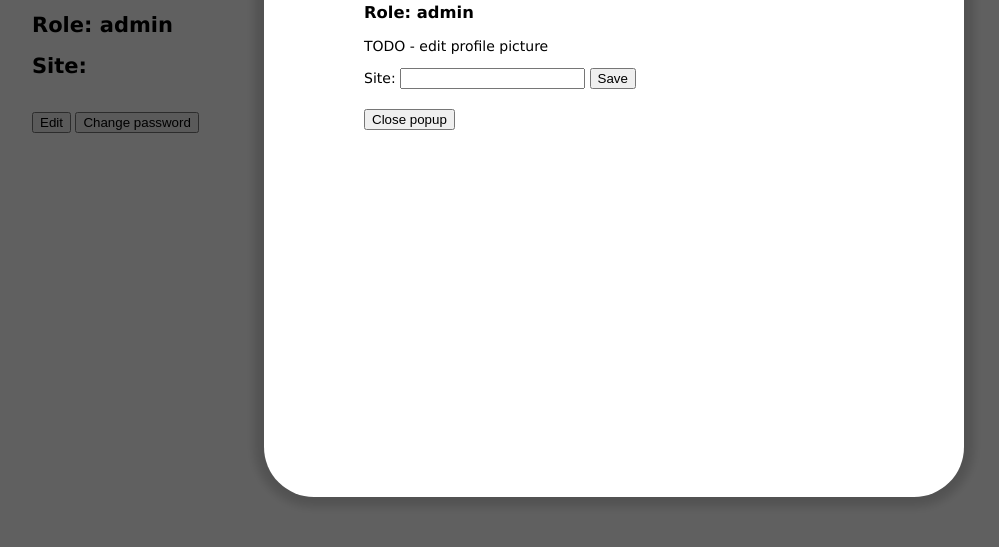
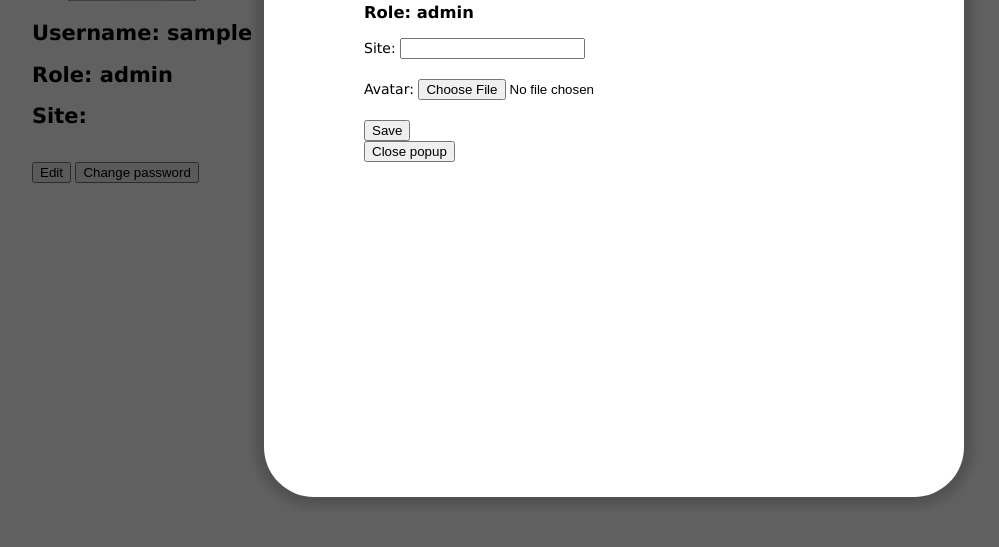
Before and after one commit to kogik/i4, a Node server app: page /user/profile in a window 1280 px wide, after a click on "Edit". Shown: the part 253-800 px from the top of the page, without its empty margins (26-1025 px from the left). Run offline with Node 20, Linux system fonts and the light colour scheme; the visitor is signed in with stand-in values (Sample User, id 1); some libraries are stand-ins or nearby versions.

Commit message:
user avatar change added

```diff
--- a/app.js
+++ b/app.js
@@ -7,6 +7,7 @@
 var { User, UserSchema } = require("./models/user");
 var passport = require("passport");
 var flash = require("connect-flash");
+var fileUpload = require("express-fileupload");
 
 var indexRouter = require("./routes/index");
 var userRouter = require("./routes/user");
@@ -48,6 +49,9 @@
 );
 app.use(flash());
 
+// express-fileupload
+app.use(fileUpload());
+
 // Passport.js
 app.use(passport.initialize());
 app.use(passport.session());
--- a/models/user.js
+++ b/models/user.js
@@ -12,7 +12,11 @@
 	},
 	role: {
 		type: String,
-		default: "worker",
+		require: true,
+	},
+	avatar: {
+		type: String,
+		default: "default.png",
 	},
 	site: {
 		type: String,
--- a/package.json
+++ b/package.json
@@ -14,6 +14,7 @@
     "dotenv": "^16.0.3",
     "ejs": "^3.1.8",
     "express": "^4.18.2",
+    "express-fileupload": "^1.4.0",
     "express-session": "^1.17.3",
     "http-errors": "~1.6.3",
     "mongoose": "^6.8.0",
--- a/routes/user.js
+++ b/routes/user.js
@@ -66,8 +66,15 @@
 
 router.post("/edit-profile", (req, res, next) => {
 	var { site } = req.body;
-	User.findByIdAndUpdate(req.user._id, { site: site }, (err) => {
-		if (err) req.flash("profile-message", "Unable to edit profile informations.");
+	var avatar = null;
+	if (req.files.avatar) {
+		req.files.avatar.mv("./public/images/avatars/" + req.user._id + ".png");
+		avatar = req.user._id + ".png";
+	} else {
+		avatar = req.user.avatar;
+	}
+	User.findByIdAndUpdate(req.user._id, { site: site, avatar: avatar }, (error) => {
+		if (error) req.flash("profile-message", "Unable to edit profile informations.");
 		else req.flash("profile-message", "User informations has been saved.");
 		res.redirect("/user/profile");
 	});
--- a/views/user/profile.ejs
+++ b/views/user/profile.ejs
@@ -11,15 +11,22 @@
 				<h1>Edit your profile</h1>
 				<h3>Username: <%= user.username%></h3>
 				<h3>Role: <%= user.role%></h3>
-				<form action="/user/edit-profile" method="post">
-					<p>TODO - edit profile picture</p>
+				<form action="/user/edit-profile" method="post" enctype="multipart/form-data">
 					<label for="site">Site: </label>
 					<input type="text" name="site" value="<%= user.site %>" />
+					<br />
+
+					<label for="avatar">Avatar: </label>
+					<input type="file" name="avatar" />
+
+					<br />
+
 					<button type="submit">Save</button>
 				</form>
 				<button onclick="popup_toggle('popup-edit')">Close popup</button>
 			</div>
 		</div>
+
 		<div id="popup-chngpass" class="popup" hidden>
 			<div class="popup-box">
 				<h1>Change your password</h1>
@@ -30,6 +37,7 @@
 					<input type="password" name="new_password" />
 					<p>Repeat new password:</p>
 					<input type="password" name="re_new_password" />
+
 					<button type="submit">Change password</button>
 				</form>
 				<button onclick="popup_toggle('popup-chngpass')">Close popup</button>
@@ -41,7 +49,7 @@
 		<% } %>
 
 		<a href="/user/dashboard">back to dashboard</a><br />
-		<img src="" width="100px" height="100px" style="margin-top: 30px" />
+		<img src="/images/avatars/<%= user.avatar %>" width="200px" style="margin-top: 30px" />
 		<h2>Username: <%= user.username %></h2>
 		<h2>Role: <%= user.role %></h2>
 		<h2>Site: <%= user.site %></h2>
```
Also changed, not shown: public/images/avatars/639beeded38437383c597771.png (added), public/images/avatars/default.png (added), 1 other file.
